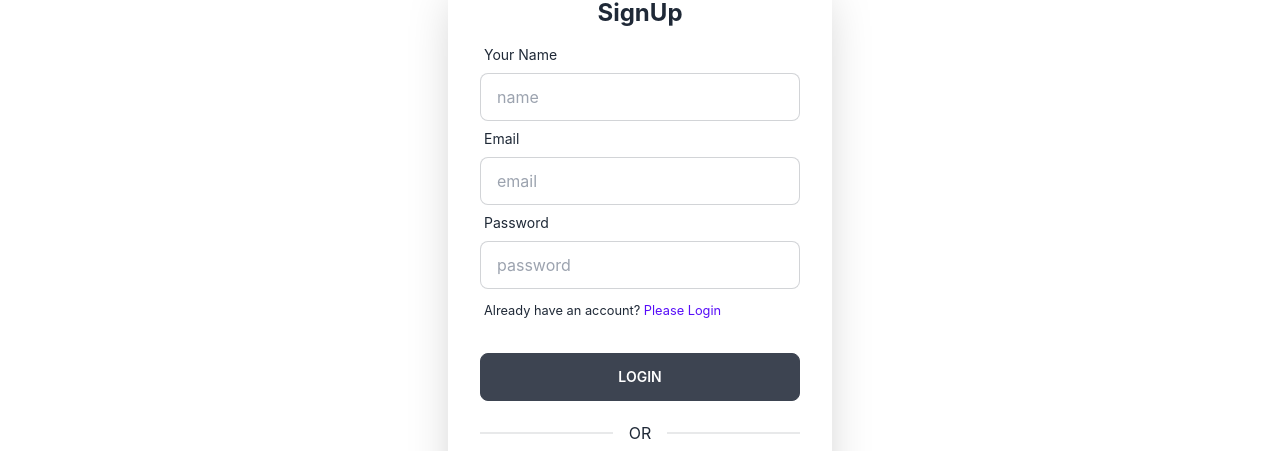
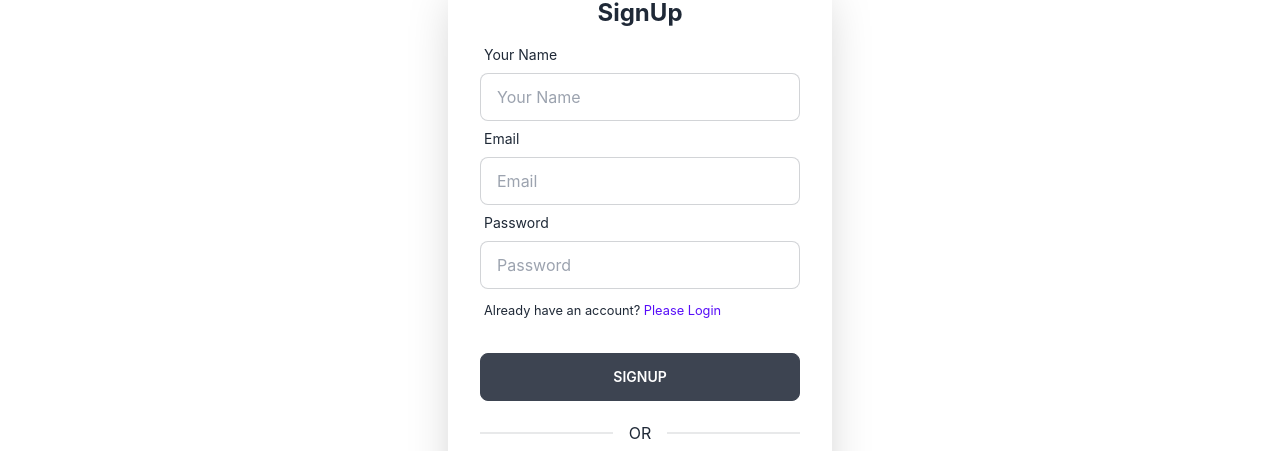
Before and after one commit to shabbirahmedshuvo01/my-work-12-client-on, a React (Create React App) app: page /register in a window 1280 px wide. Shown: the part 209-660 px from the top of the page. Built offline with nearby package versions, Linux system fonts and the light colour scheme; no server answers.

Commit message:
added log in system

```diff
--- a/src/Components/Login/Login.js
+++ b/src/Components/Login/Login.js
@@ -1,27 +1,52 @@
 import React from 'react';
+import { useSignInWithEmailAndPassword } from 'react-firebase-hooks/auth';
 import { useForm } from 'react-hook-form';
-import { Link } from 'react-router-dom';
+import { Link, useNavigate } from 'react-router-dom';
+import auth from '../../firebase.init';
 
 const Login = () => {
     const { register, handleSubmit } = useForm();
+    const navigate = useNavigate()
+
+
+
+    const [
+        signInWithEmailAndPassword,
+        user,
+        loading,
+        error,
+    ] = useSignInWithEmailAndPassword(auth);
+
+
+    if (user) {
+        navigate("/")
+        console.log(user)
+    }
+
+
+    const onSubmit = data => {
+        console.log(data)
+        signInWithEmailAndPassword(data.email, data.password);
+
+    };
     return (
 
         <div className='flex h-screen justify-center items-center'>
             <div className="card w-full max-w-sm shadow-2xl bg-base-100">
                 <div className="card-body">
                     <h2 className='text-2xl text-center font-bold'>Log In</h2>
-                    <form>
+                    <form onSubmit={handleSubmit(onSubmit)}>
                         <div className="form-control">
                             <label className="label">
                                 <span className="label-text">Email</span>
                             </label>
-                            <input className="input input-bordered" placeholder='Email' {...register("email")} />
+                            <input type="text" className="input input-bordered" placeholder='Email' {...register("email")} />
                         </div>
                         <div className="form-control">
                             <label className="label">
                                 <span className="label-text">Password</span>
                             </label>
-                            <input className="input input-bordered" placeholder='Password' {...register("password")} />
+                            <input type="password" className="input input-bordered" placeholder='Password' {...register("password")} />
                             <label className="label">
                                 <p><small>New to Doctors Portal? <Link className='text-primary' to="/register">Create new account</Link></small></p>
                             </label>
--- a/src/Components/Login/Register.js
+++ b/src/Components/Login/Register.js
@@ -1,36 +1,68 @@
 import React from 'react';
 import { Link } from 'react-router-dom';
+import { useCreateUserWithEmailAndPassword, useSignInWithGoogle, useUpdateProfile } from 'react-firebase-hooks/auth';
+import auth from '../../firebase.init';
+import { useForm } from 'react-hook-form';
 
 const Register = () => {
+
+    const { register, formState: { errors }, handleSubmit } = useForm();
+
+    const [
+        createUserWithEmailAndPassword,
+        user,
+        loading,
+        error,
+    ] = useCreateUserWithEmailAndPassword(auth);
+
+    const [updateProfile, updating, updateError] = useUpdateProfile(auth);
+
+
+    const onSubmit = async data => {
+        await createUserWithEmailAndPassword(data.email, data.password);
+        await updateProfile({ displayName: data.name });
+        console.log("update done");
+    }
+
     return (
         <div className='flex h-screen justify-center items-center'>
             <div className="card w-full max-w-sm shadow-2xl bg-base-100">
                 <div className="card-body">
                     <h2 className='text-2xl text-center font-bold'>SignUp</h2>
-                    <form>
+                    <form onSubmit={handleSubmit(onSubmit)}>
                         <div className="form-control">
                             <label className="label">
                                 <span className="label-text">Your Name</span>
                             </label>
-                            <input type="text" placeholder="name" className="input input-bordered" />
+                            <input
+                                type="text"
+                                placeholder="Your Name"
+                                className="input input-bordered w-full max-w-xs"
+                                {...register("name", {
+                                    required: {
+                                        value: true,
+                                        message: 'Name is Required'
+                                    }
+                                })}
+                            />
                         </div>
                         <div className="form-control">
                             <label className="label">
                                 <span className="label-text">Email</span>
                             </label>
-                            <input type="text" placeholder="email" className="input input-bordered" />
+                            <input type="text" className="input input-bordered" placeholder='Email' {...register("email")} />
                         </div>
                         <div className="form-control">
                             <label className="label">
                                 <span className="label-text">Password</span>
                             </label>
-                            <input type="text" placeholder="password" className="input input-bordered" />
+                            <input type="password" className="input input-bordered" placeholder='Password' {...register("password")} />
                             <label className="label">
                                 <p><small>Already have an account? <Link className='text-primary' to="/login">Please Login</Link></small></p>
                             </label>
                         </div>
                         <div className="form-control mt-6">
-                            <input className='btn' type="submit" value="Login" />
+                            <input className='btn' type="submit" value="SignUp" />
                         </div>
                     </form>
                     <div className="divider">OR</div>
--- a/src/Components/Navbar/Navbar.js
+++ b/src/Components/Navbar/Navbar.js
@@ -1,14 +1,27 @@
+import { signOut } from 'firebase/auth';
 import React from 'react';
+import { useAuthState } from 'react-firebase-hooks/auth';
 import { Link, useNavigate } from 'react-router-dom';
+import auth from '../../firebase.init';
 
 const Navbar = () => {
+
+
+    const [user, loading, error] = useAuthState(auth);
+
+    const logout = () => {
+        signOut(auth);
+    };
+
+
     const itemsSite = <>
         <li><Link to="/">Home</Link></li>
         <li><Link to="/about">About</Link></li>
         <li><Link to="/page">Page</Link></li>
         <li><Link to="/product">Product</Link></li>
         <li><Link to="/blogs">Blogs</Link></li>
-        <li><Link to="/Login">Login</Link></li>
+        <li>{user ?
+            <button className="btn btn-active btn-ghost" onClick={logout}>Sign Out</button> : <Link to="/login">Login</Link>}</li>
     </>
 
     return (
--- a/src/Components/Products/Product/Product.js
+++ b/src/Components/Products/Product/Product.js
@@ -12,7 +12,7 @@ const Product = ({ tool }) => {
                 <p>{description}</p>
                 <div className="flex justify-evenly">
                     <p className='mt-3'>Status : <span className='text-green-400'>In Stock</span></p>
-                    <button className="btn mt-2">Buy Now</button>
+                    <button className="btn mt-2">Book Now</button>
                 </div>
             </div>
         </div>
```
